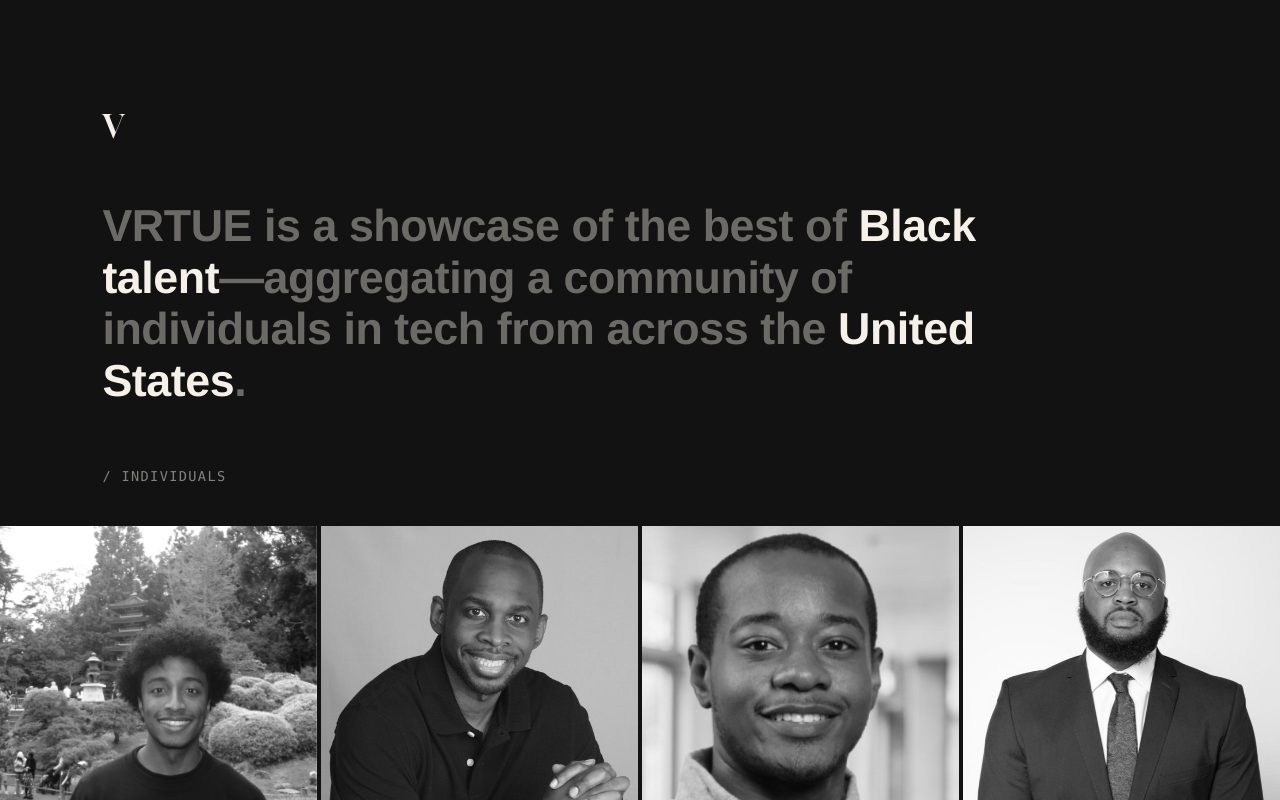
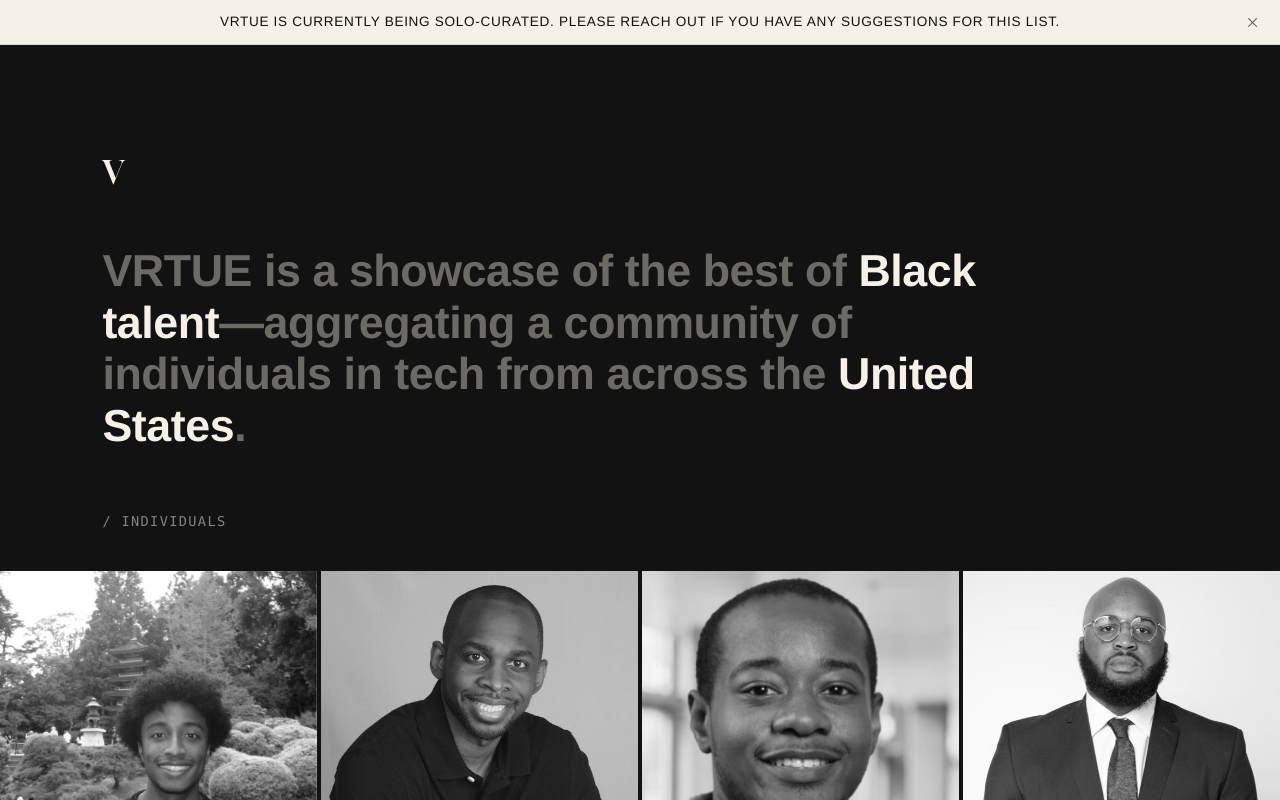
Before and after one commit to sheldenr/vrtue-web, a React (Vite) app: page / in a window 1280 px wide. Shown: the top 800 px of the page. Built offline with nearby package versions, Linux system fonts and the light colour scheme.

Commit message:
Added component for banners for disclaimers

```diff
--- a/src/App.jsx
+++ b/src/App.jsx
@@ -2,6 +2,7 @@ import React, { useEffect } from 'react';
 import { BrowserRouter as Router, Routes, Route, useLocation } from 'react-router-dom';
 import Lenis from 'lenis';
 import Home from './pages/Home';
+import Banner from './components/Banner';
 
 function ScrollToTop() {
   const { pathname } = useLocation();
@@ -46,6 +47,7 @@ function App() {
   return (
     <Router>
       <div className="app">
+        <Banner />
         <ScrollToTop />
         <main className="main-content">
           <Routes>
--- /dev/null
+++ b/src/components/Banner.jsx
@@ -0,0 +1,29 @@
+import React, { useState } from 'react';
+
+const Banner = () => {
+  const [isVisible, setIsVisible] = useState(() => {
+    return !localStorage.getItem('vrtue-banner-dismissed');
+  });
+
+  const handleDismiss = () => {
+    setIsVisible(false);
+    localStorage.setItem('vrtue-banner-dismissed', 'true');
+  };
+
+  if (!isVisible) return null;
+
+  return (
+    <div className="banner">
+      <div className="banner-content">
+        <p>VRTUE is currently being solo-curated. Please reach out if you have ANY suggestions for this list.</p>
+      </div>
+      <button className="banner-close" onClick={handleDismiss} aria-label="Close banner">
+        <svg width="15" height="15" viewBox="0 0 15 15" fill="none" xmlns="http://www.w3.org/2000/svg">
+          <path d="M11.7816 4.03157C12.0062 3.80702 12.0062 3.44295 11.7816 3.2184C11.5571 2.99385 11.193 2.99385 10.9685 3.2184L7.50005 6.68682L4.03164 3.2184C3.80708 2.99385 3.44301 2.99385 3.21846 3.2184C2.99391 3.44295 2.99391 3.80702 3.21846 4.03157L6.68688 7.49999L3.21846 10.9684C2.99391 11.193 2.99391 11.557 3.21846 11.7816C3.44301 12.0061 3.80708 12.0061 4.03164 11.7816L7.50005 8.31316L10.9685 11.7816C11.193 12.0061 11.5571 12.0061 11.7816 11.7816C12.0062 11.557 12.0062 11.193 11.7816 10.9684L8.31322 7.49999L11.7816 4.03157Z" fill="currentColor" fillRule="evenodd" clipRule="evenodd"></path>
+        </svg>
+      </button>
+    </div>
+  );
+};
+
+export default Banner;
--- a/src/components/Nav.jsx
+++ b/src/components/Nav.jsx
@@ -2,13 +2,12 @@ import React, { useState, useEffect } from 'react';
 import { Link, useLocation } from 'react-router-dom';
 
 const Nav = () => {
-  const [isVisible, setIsVisible] = useState(false);
   const location = useLocation();
+  const [isVisible, setIsVisible] = useState(location.pathname !== '/');
 
   useEffect(() => {
     // Only apply the scroll behavior on the Home page
     if (location.pathname !== '/') {
-      setIsVisible(true);
       return;
     }
 
--- a/src/index.css
+++ b/src/index.css
@@ -98,6 +98,58 @@ img {
 
 .section {
   padding: var(--padding-section) 0;
+}
+
+/* Banner */
+.banner {
+  background-color: var(--color-white);
+  color: var(--color-black);
+  padding: 12px 24px;
+  display: flex;
+  justify-content: center;
+  align-items: center;
+  position: relative;
+  z-index: 1000;
+  text-align: center;
+  border-bottom: 1px solid rgba(0, 0, 0, 0.1);
+}
+
+.banner-content p {
+  font-family: var(--font-body);
+  font-size: 0.85rem;
+  font-weight: 500;
+  text-transform: uppercase;
+  letter-spacing: 0.05em;
+  margin: 0;
+}
+
+.banner-close {
+  position: absolute;
+  right: 16px;
+  background: none;
+  border: none;
+  cursor: pointer;
+  display: flex;
+  align-items: center;
+  justify-content: center;
+  padding: 4px;
+  color: var(--color-black);
+  opacity: 0.6;
+  transition: opacity 0.2s ease;
+}
+
+.banner-close:hover {
+  opacity: 1;
+}
+
+@media (max-width: 768px) {
+  .banner {
+    padding: 12px 40px 12px 20px;
+  }
+
+  .banner-content p {
+    font-size: 0.75rem;
+  }
 }
 
 .full-bleed {
```
